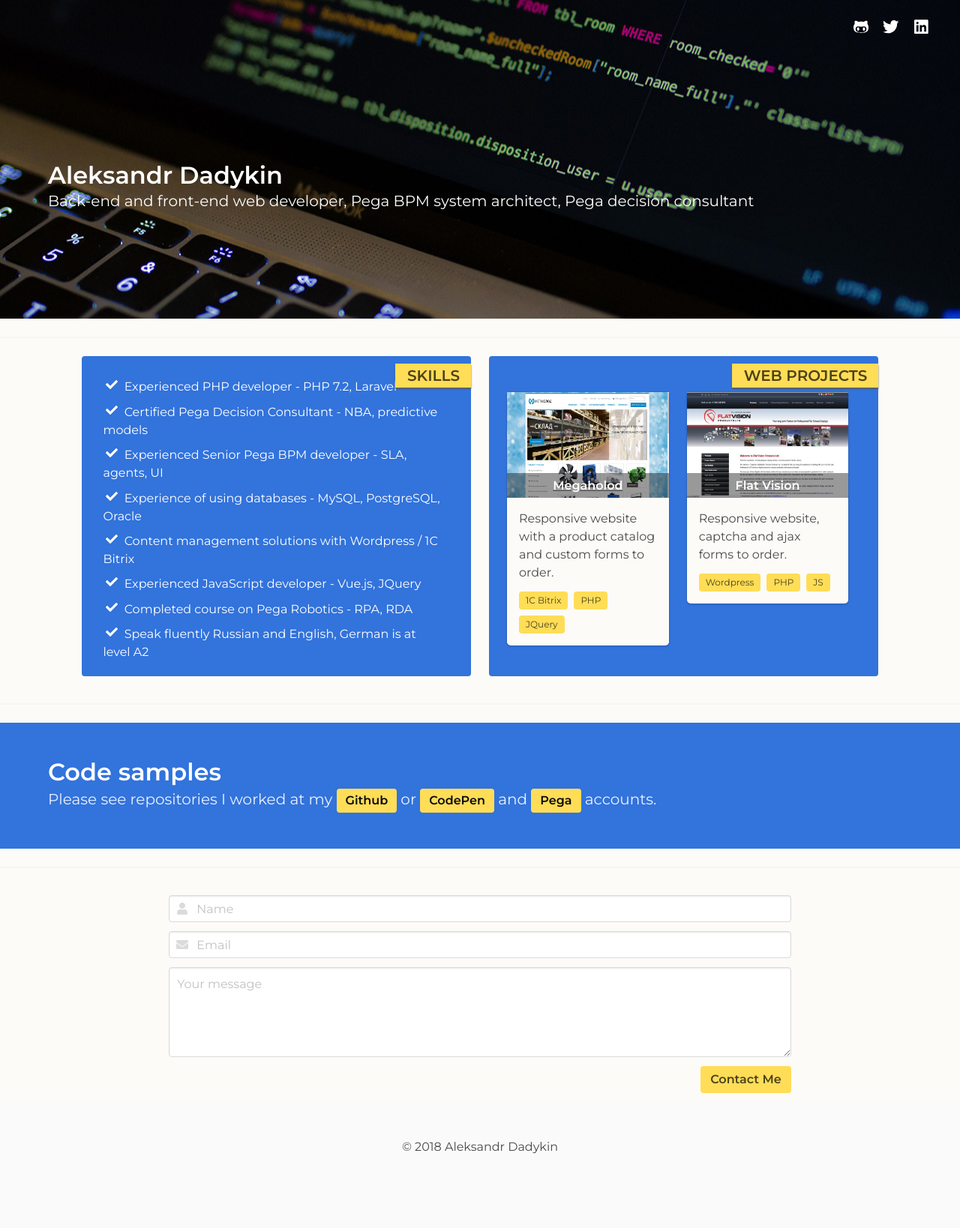
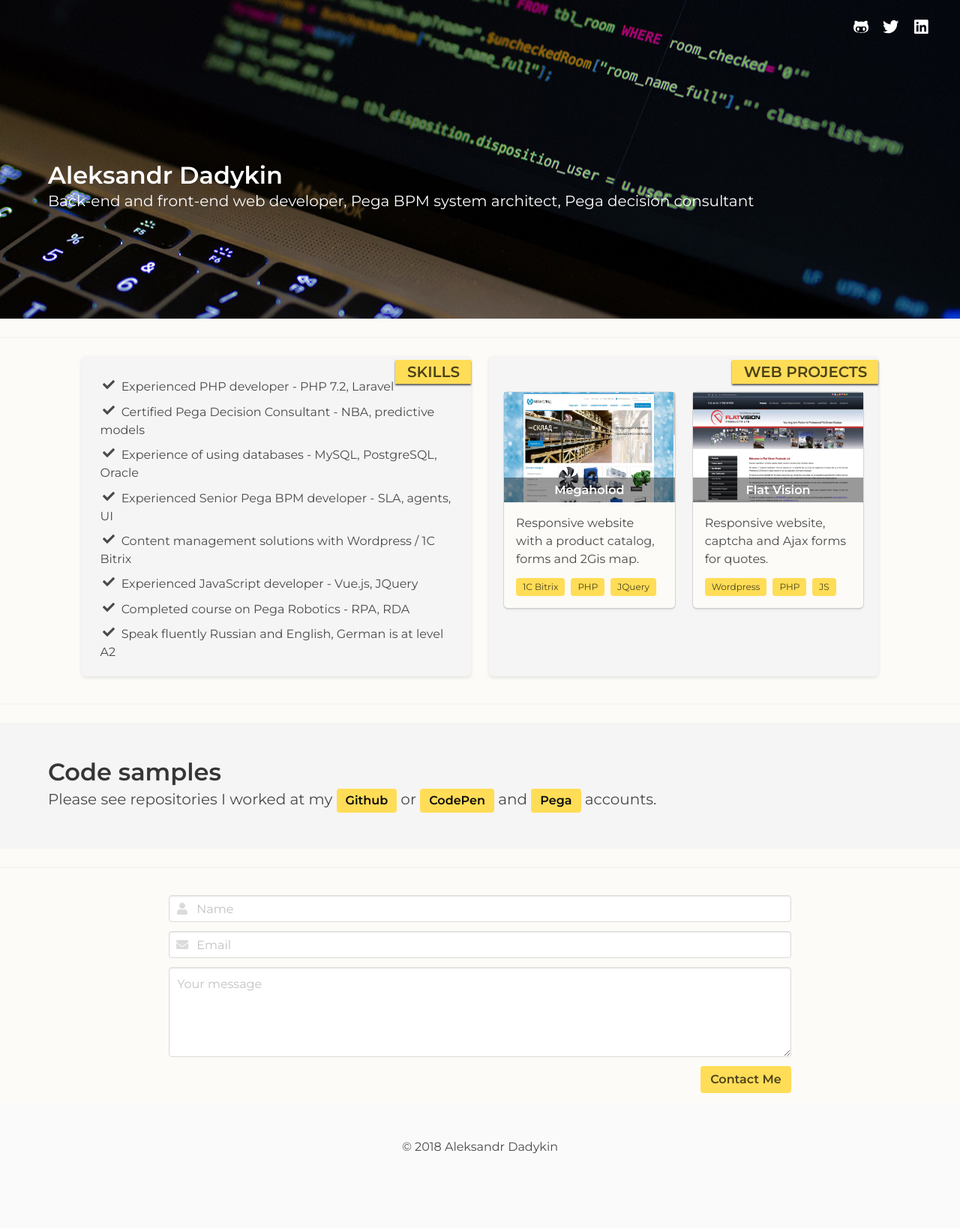
Before and after one commit to cetrix13/cetrix13.github.io, a Jekyll site: the page built from index.html, in a window 1280 px wide. Shown: the whole page at 75% size. Built offline with Jekyll 4.4.1, drawn with Linux system fonts in a browser that asks for light colours; nearby versions of some CDN libraries.

Commit message:
Change color theme

```diff
--- a/_includes/page.html
+++ b/_includes/page.html
@@ -3,13 +3,13 @@
   <div class="column is-10 is-offset-1-tablet">
       <div class="tile is-ancestor">
         <div class="tile is-parent">
-          <div class="tile is-child notification is-link has-ribbon">
+          <div class="tile is-child box has-ribbon">
               <div class="ribbon is-medium is-warning"><span class="is-uppercase has-text-weight-semibold">Skills</span></div>
                 <ul class="skills-list">
                   <li><span class="icon"><i class="fas fa-check"></i></span> Experienced PHP developer - PHP 7.2, Laravel</li>
                   <li><span class="icon"><i class="fas fa-check"></i></span> Certified Pega Decision Consultant - NBA, predictive models</li>
+                  <li><span class="icon"><i class="fas fa-check"></i></span> Experience of using databases - MySQL, PostgreSQL, Oracle</li>
                   <li><span class="icon"><i class="fas fa-check"></i></span> Experienced Senior Pega BPM developer - SLA, agents, UI</li>
-                  <li><span class="icon"><i class="fas fa-check"></i></span> Experience of using databases - MySQL, PostgreSQL, Oracle</li>
                   <li><span class="icon"><i class="fas fa-check"></i></span> Content management solutions with Wordpress / 1C Bitrix</li>
                   <li><span class="icon"><i class="fas fa-check"></i></span> Experienced JavaScript developer - Vue.js, JQuery</li>
                   <li><span class="icon"><i class="fas fa-check"></i></span> Completed course on Pega Robotics - RPA, RDA</li>
@@ -18,7 +18,7 @@
           </div>
         </div>
           <div class="tile is-parent">
-            <div class="tile is-child notification is-link has-ribbon">
+            <div class="tile is-child box has-ribbon">
               <div class="columns" style="margin-top:1rem;">
               <div class="ribbon is-medium is-warning"><span class="is-uppercase has-text-weight-semibold">Web Projects</span></div>
                 <div class="column is-6">
@@ -33,7 +33,7 @@
                  </div>
                 <div class="card-content">
                   <div class="content">
-                    Responsive website with a product catalog and custom forms to order.
+                    Responsive website with a product catalog, forms and 2Gis map.
                   </div>
                    <div class="tags">
                       <span class="tag is-warning">1C Bitrix</span>
@@ -55,7 +55,7 @@
                </div>
               <div class="card-content">
                 <div class="content">
-                  Responsive website, captcha and ajax forms to order.
+                  Responsive website, captcha and Ajax forms for quotes.
                 </div>
                  <div class="tags">
                     <span class="tag is-warning">Wordpress</span>
@@ -72,7 +72,7 @@
       </div>
   </div></div>
   <hr/>
-  <section class="hero is-link">
+  <section class="hero is-light">
       <div class="hero-body">
         <div class="container">
           <p class="title">
--- a/_layouts/default.html
+++ b/_layouts/default.html
@@ -7,7 +7,7 @@
     <script src="http://html5shiv.googlecode.com/svn/trunk/html5.js"></script>
     <![endif]-->
     <link rel="shortcut icon" type="image/png" href="/favicon.png?"/>
-    <link rel="stylesheet" type="text/css" href="{{ site.baseurl }}/bulma.css" />
+    <link rel="stylesheet" type="text/css" href="{{ site.baseurl }}/bulma.css?v=1" />
     <link href="https://fonts.googleapis.com/css?family=Montserrat:400,500,600" rel="stylesheet">
     <link href="{{ site.baseurl }}/lightbox.min.css" rel="stylesheet">
     <script src="{{ site.baseurl }}/lightbox-plus-jquery.min.js"></script>
--- a/_sass/_mystyles.sass
+++ b/_sass/_mystyles.sass
@@ -26,6 +26,10 @@ div.column.is-8:first-child
   width: 100%
   padding: .3rem
 
+.box
+  box-shadow: 0 2px 5px 0 rgba(0,0,0,.1)
+  background-color: #f5f5f5
+
 // For bloggging, post creation
 
 // Projects section
@@ -42,8 +46,11 @@ div.column.is-8:first-child
 
 // Skills sections
 .skills-list
-  list-style: none !important
-  margin-left: 0.3rem !important
+  list-style: none
+  margin-left: 0.3rem
+
+.ribbon
+  top: 0.3rem
 
 .skills-list li
   margin-top: 0.4em
--- a/bulma.sass
+++ b/bulma.sass
@@ -5,9 +5,9 @@
 /*! bulma.io v0.7.2 | MIT License | github.com/jgthms/bulma */
 @import "utilities/_all"
 @import "components/_all"
+@import "extensions/_all"
+@import "elements/_all"
 @import "_mystyles"
 @import "base/_all"
-@import "elements/_all"
 @import "grid/_all"
 @import "layout/_all"
-@import "extensions/_all"
```
